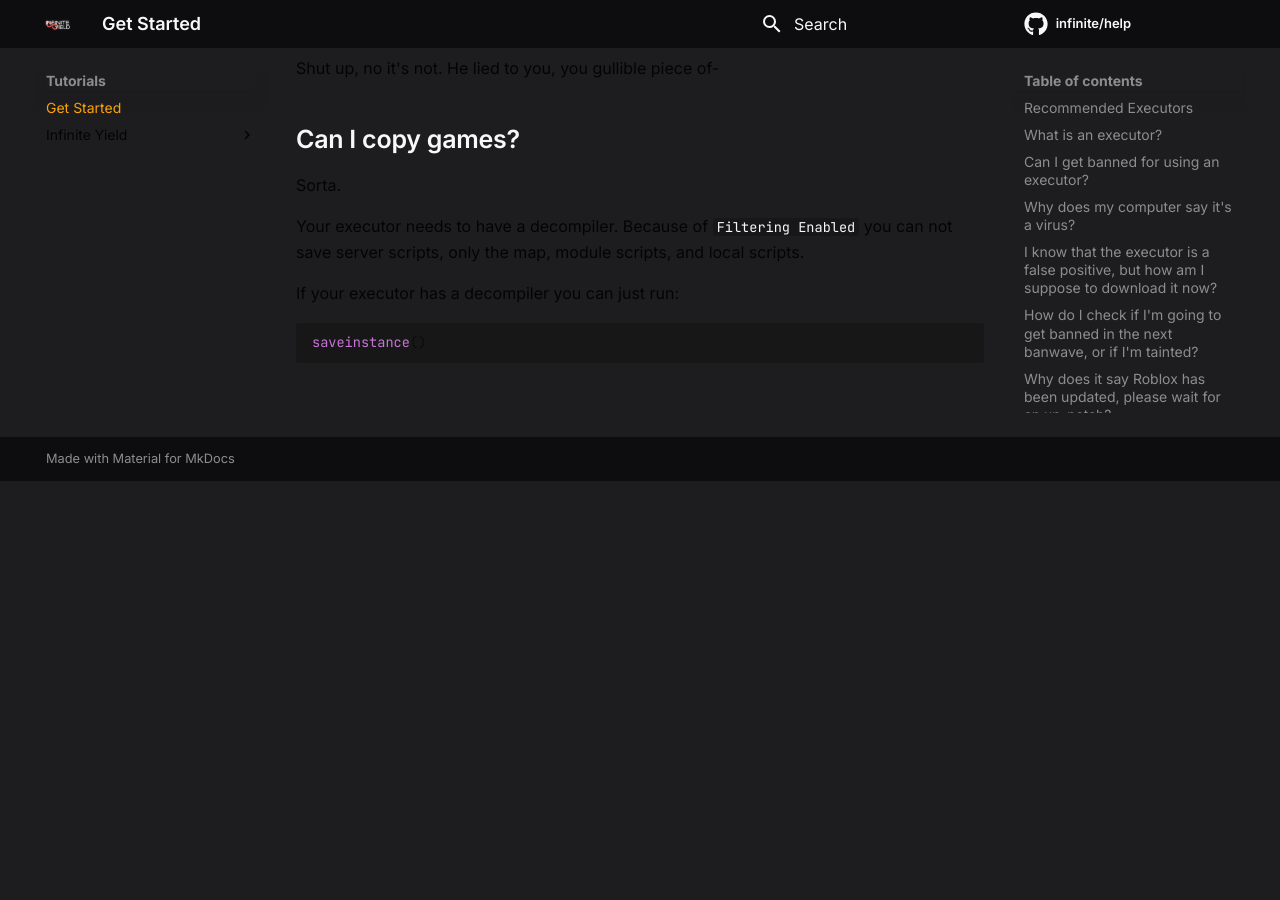
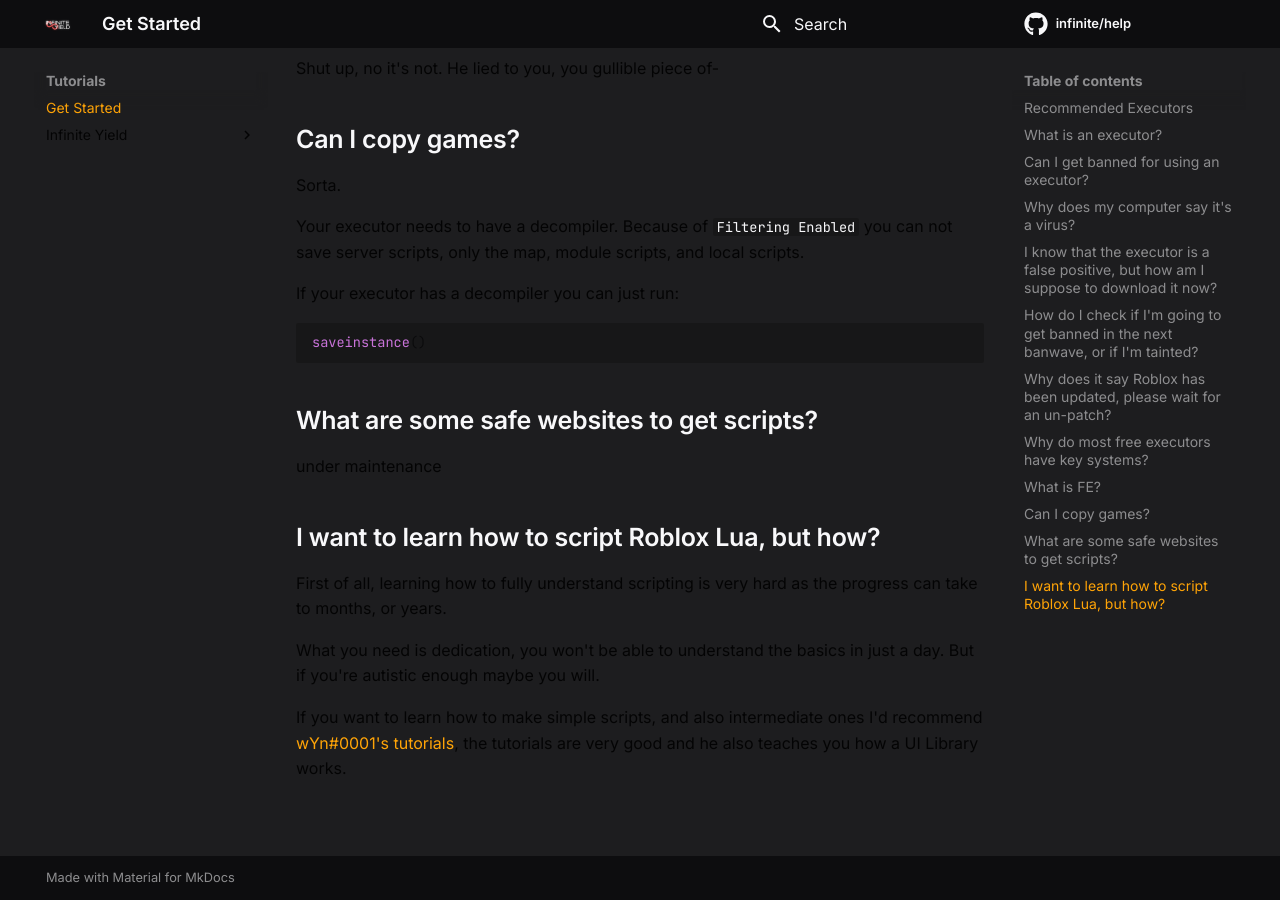
Before and after one commit to pamlib/iyt, an MkDocs documentation site: the page built from docs/tutorials/index.md, in a window 1280 px wide and 900 px high, scrolled down 3176 px. Built offline with MkDocs 1.6.1 and Material for MkDocs 9.7.7, drawn with Linux system fonts in a browser that asks for light colours; comment, search, counter and statistics services are not loaded; before the commit the page ends 3657 px from its top, so only the background shows below that.

Commit message:
Update index.md

````diff
--- a/docs/tutorials/index.md
+++ b/docs/tutorials/index.md
@@ -101,3 +101,15 @@
 ```lua
 saveinstance()
 ```
+
+## What are some safe websites to get scripts?
+
+under maintenance
+
+## I want to learn how to script Roblox Lua, but how?
+
+First of all, learning how to fully understand scripting is very hard as the progress can take to months, or years.
+
+What you need is dedication, you won't be able to understand the basics in just a day. But if you're autistic enough maybe you will.
+
+<p>If you want to learn how to make simple scripts, and also intermediate ones I'd recommend <a href="https://www.reddit.com/r/robloxhackers/comments/ok3hsg/beginners_exploit_guide">wYn#0001's tutorials</a>, the tutorials are very good and he also teaches you how a UI Library works.</p>
````
